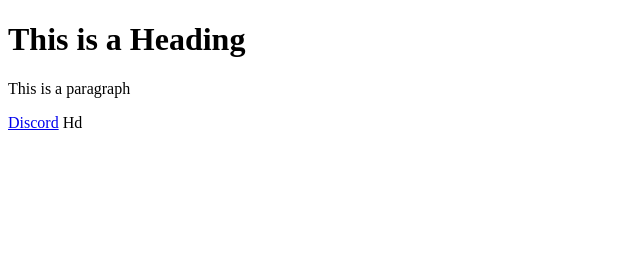
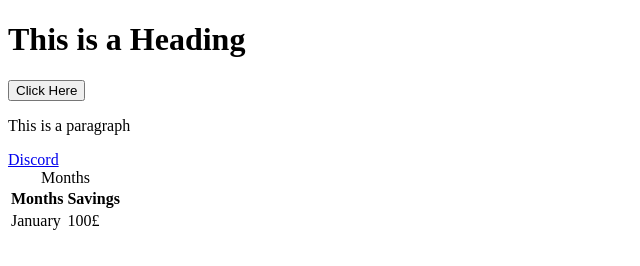
Before and after one commit to Subrata2402/Mass-DM, a plain HTML site: page index.html in a window 1280 px wide. Shown: the whole page, without its empty margins (0-640 px from the left). Drawn offline with Linux system fonts and the light colour scheme.

Commit message:
update index.html

```diff
--- a/index.html
+++ b/index.html
@@ -8,8 +8,19 @@
     </head>
 <body>
     <h1>This is a Heading</h1>
+    <button type="submit">Click Here</button>
     <p>This is a paragraph</p>
     <a href="https://discord.com">Discord</a>
-    <command type="command" label="DT" icon="https://media.discordapp.net/attachments/840293855555092541/916351438651809822/unknown-4.png">Hd</command>
+    <table>
+        <caption>Months</caption>
+        <tr>
+            <th>Months</th>
+            <th>Savings</th>
+        </tr>
+        <tr>
+            <td>January</td>
+            <td>100£</td>
+        </tr>
+    </table>
 </body>
 </html>
```
